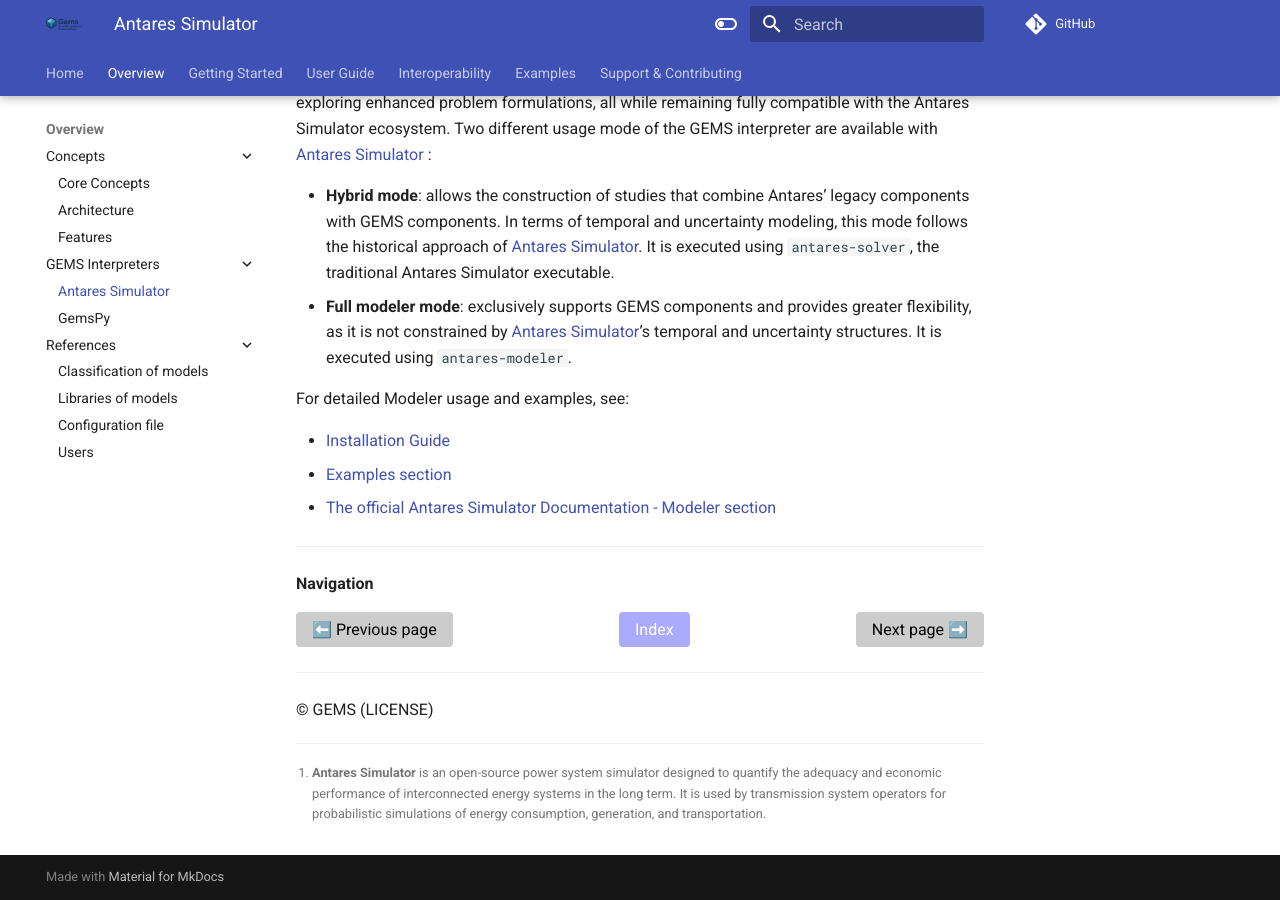
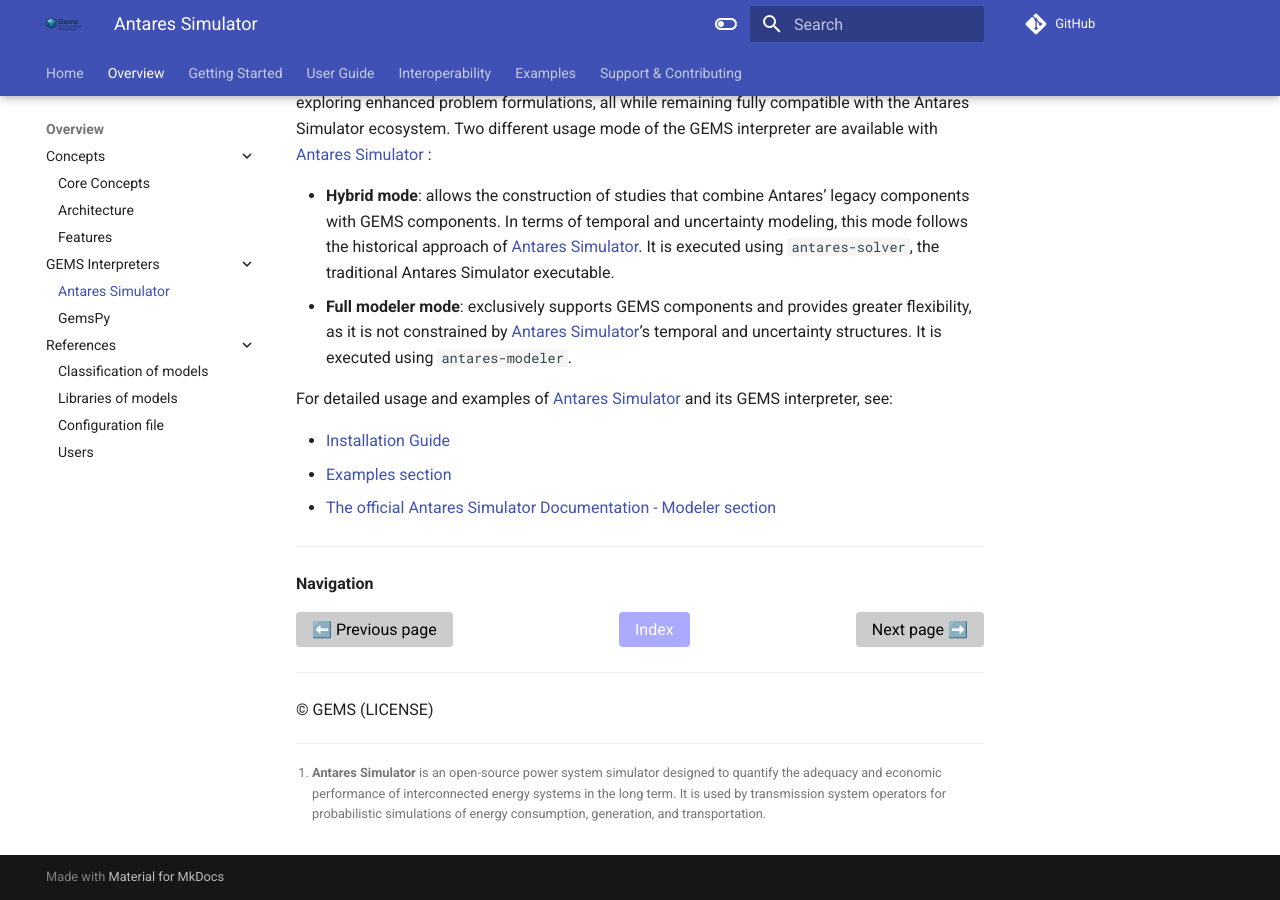
Before and after one commit to AntaresSimulatorTeam/GEMS, an MkDocs documentation site: the page built from doc/1_Overview/GEMS Interpreters/2_antares_simulator_modeler.md, in a window 1280 px wide and 900 px high, scrolled down 559 px. Built offline with MkDocs 1.6.1 and Material for MkDocs 9.7.7, drawn with Linux system fonts in a browser that asks for light colours; comment, search, counter and statistics services are not loaded.

Commit message:
add link to simulator doc
Co-authored-by: Antoine Oustry, PhD <58943406+aoustry@users.noreply.github.com>

```diff
--- a/doc/1_Overview/GEMS Interpreters/2_antares_simulator_modeler.md
+++ b/doc/1_Overview/GEMS Interpreters/2_antares_simulator_modeler.md
@@ -21,7 +21,7 @@
 - **Hybrid mode**: allows the construction of studies that combine Antares’ legacy components with GEMS components. In terms of temporal and uncertainty modeling, this mode follows the historical approach of [Antares Simulator](https://antares-simulator.readthedocs.io/en/latest/). It is executed using `antares-solver`, the traditional Antares Simulator executable.
 - **Full modeler mode**: exclusively supports GEMS components and provides greater flexibility, as it is not constrained by [Antares Simulator](https://antares-simulator.readthedocs.io/en/latest/)’s temporal and uncertainty structures. It is executed using `antares-modeler`.
 
-For detailed Modeler usage and examples, see:
+For detailed usage and examples of [Antares Simulator](https://antares-simulator.readthedocs.io/en/latest/) and its GEMS interpreter, see:
 
 - [Installation Guide](../../2_Getting%20Started/1_installation.md)
 - [Examples section](../../5_Examples/)
```
